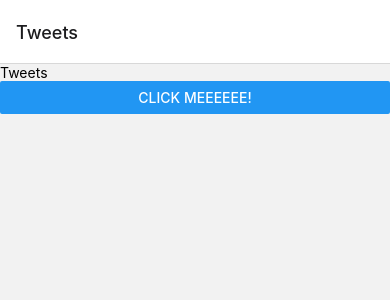
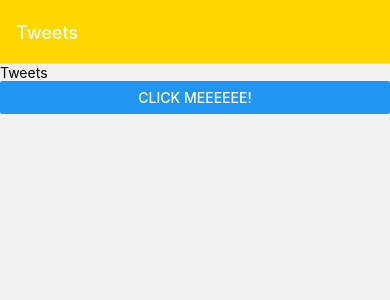
Before and after one commit to PasanMadhuranga/DoneWithIt, a React Native app: screen / in a window 390 px wide. Shown: the top 300 px of the page. Built offline with nearby package versions, Linux system fonts and the light colour scheme.

Commit message:
customizing headers

```diff
--- a/App.js
+++ b/App.js
@@ -36,7 +36,13 @@ const TweetDetails = ({ route }) => {
 const Stack = createNativeStackNavigator();
 const StackNavigator = () => {
   return (
-    <Stack.Navigator>
+    <Stack.Navigator
+      screenOptions={{
+        headerStyle: { backgroundColor: "gold" },
+        headerTintColor: "white",
+        // headerShown: false,
+      }}
+    >
       <Stack.Screen name="Tweets" component={Tweets} />
       <Stack.Screen
         name="TweetDetails"
```
